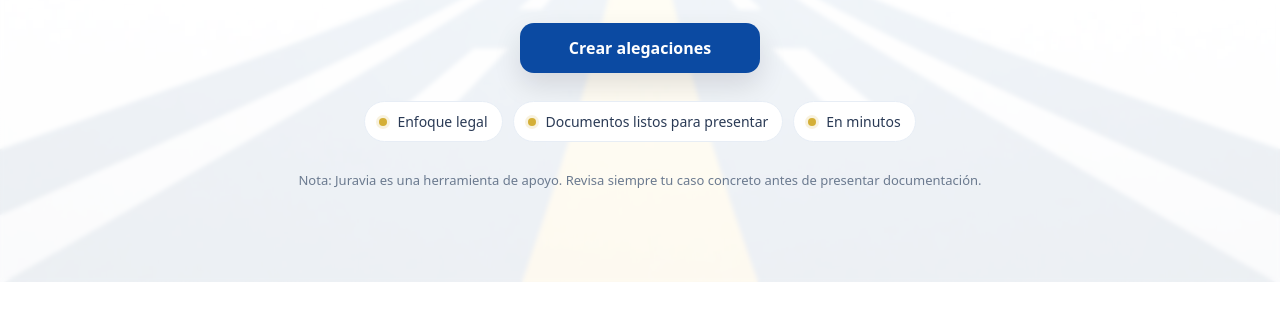
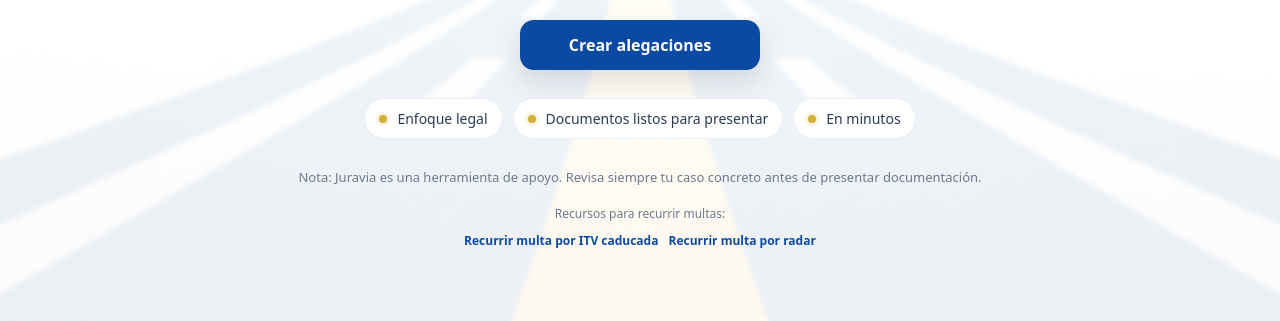
Before and after one commit to anderva25/juravia-landing, a plain HTML site: page index.html in a window 1280 px wide. Shown: the part 518-839 px from the top of the page. Before the commit the page ends 800 px from the top, so only its background shows below. Drawn offline with Linux system fonts and the light colour scheme.

Commit message:
Update index.html

```diff
--- a/index.html
+++ b/index.html
@@ -172,6 +172,30 @@
       line-height:1.55;
     }
 
+    /* --- Footer SEO (discreto, no molesta al usuario) --- */
+    .seo-footer{
+      margin:18px auto 0;
+      max-width:780px;
+      font-size:12px;
+      color:#6b7a8f;
+      text-align:center;
+    }
+    .seo-footer nav{
+      display:flex;
+      gap:10px;
+      justify-content:center;
+      flex-wrap:wrap;
+      margin-top:10px;
+    }
+    .seo-footer a{
+      color:#0b4aa2;
+      text-decoration:none;
+      font-weight:600;
+    }
+    .seo-footer a:hover{
+      text-decoration:underline;
+    }
+
     @media (max-width:480px){
       .logo{ width:220px; }
       .btn{ min-width:220px; }
@@ -213,7 +237,15 @@
         Nota: Juravia es una herramienta de apoyo. Revisa siempre tu caso concreto antes de presentar documentación.
       </p>
 
-      </p>
+      <!-- Footer SEO (no es un CTA, es para descubrimiento e interlinking) -->
+      <footer class="seo-footer" aria-label="Recursos legales">
+        <div>Recursos para recurrir multas:</div>
+        <nav>
+          <a href="/recurrir_multa_itv_caducada.html">Recurrir multa por ITV caducada</a>
+          <a href="/recurrir_multa_radar.html">Recurrir multa por radar</a>
+        </nav>
+      </footer>
+
     </div>
   </main>
 </body>
```
Lines whose indentation alone changed are shown as unchanged.
